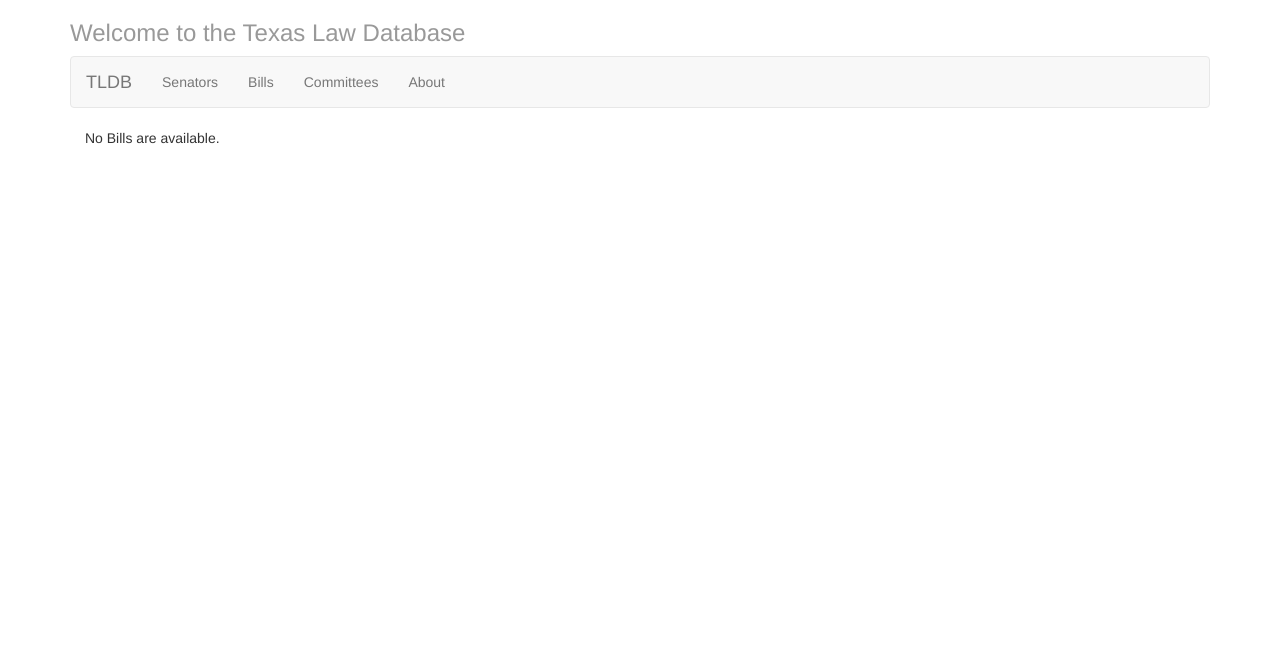
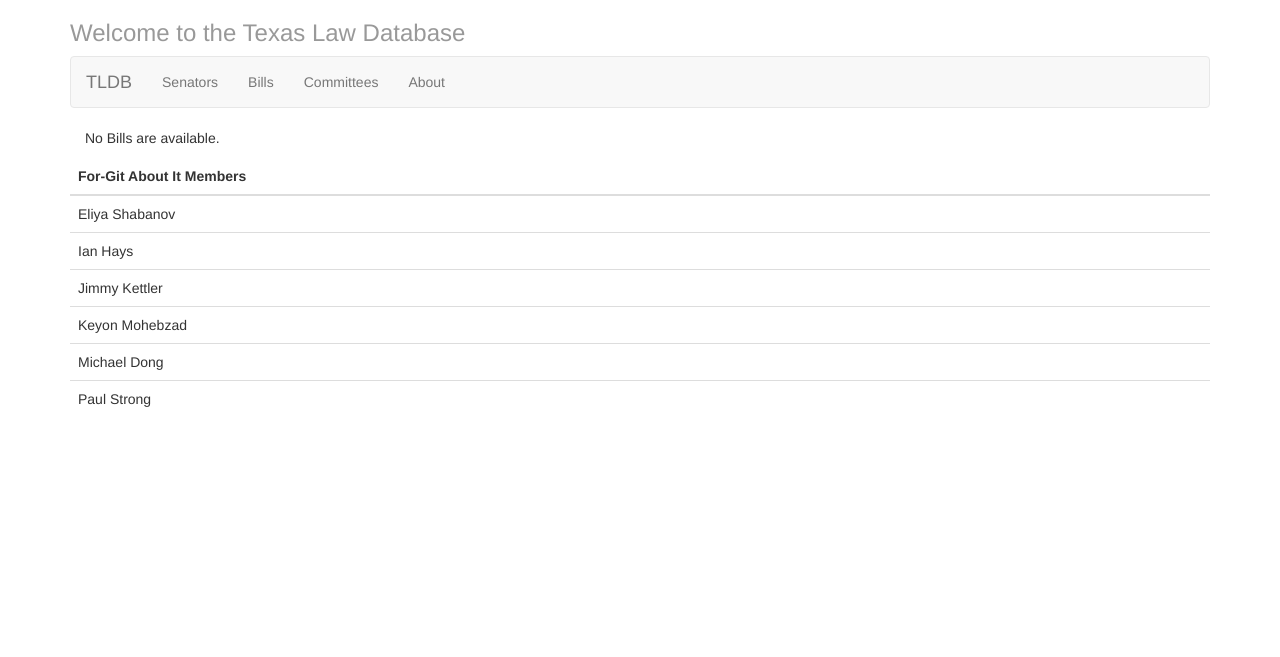
Before and after one commit to Jkettler/cs373-idb, a Django app: page /bills/ in a window 1280 px wide. Shown: the top 657 px of the page. Run offline with Django 3.2, Linux system fonts and the light colour scheme; data that the repository does not hold is empty; parts of the project's set-up code (start-up, migrations or seed data) failed here and were passed over; some libraries are stand-ins or nearby versions.

Commit message:
added group info to index page

```diff
--- a/idb/templates/base.html
+++ b/idb/templates/base.html
@@ -63,6 +63,35 @@
         {% block content %}{% endblock %}
       </div>
 
+    <div class="table-responsive">
+        <table class="table">
+            <thead>
+                <tr>
+                    <th>For-Git About It Members</th>
+                </tr>
+            </thead>
+            <tbody>
+                <tr>
+                    <td>Eliya Shabanov</td>
+                </tr>
+                <tr>
+                    <td>Ian Hays</td>
+                </tr>
+                <tr>
+                    <td>Jimmy Kettler</td>
+                </tr>
+                <tr>
+                    <td>Keyon Mohebzad</td>
+                </tr>
+                <tr>
+                    <td>Michael Dong</td>
+                </tr>
+                <tr>
+                    <td>Paul Strong</td>
+                </tr>
+            </tbody>
+        </table>
+    </div>
 
 
     </div> <!-- /container -->
```
